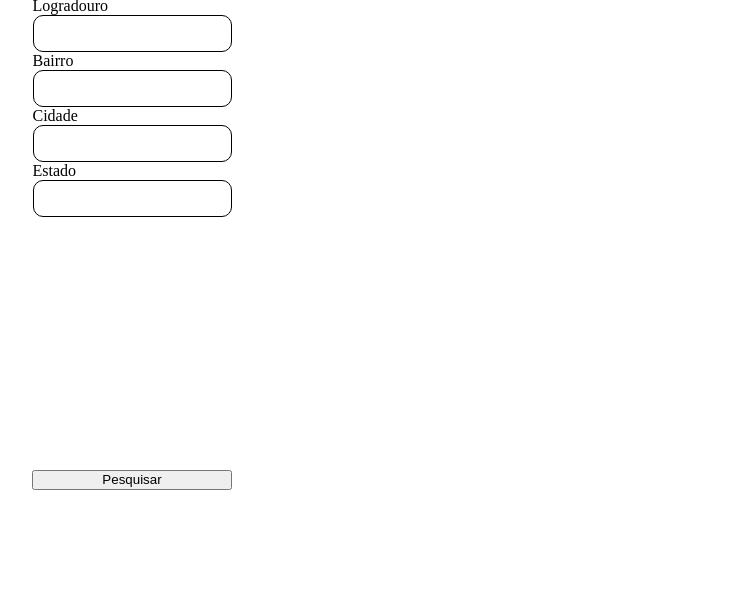
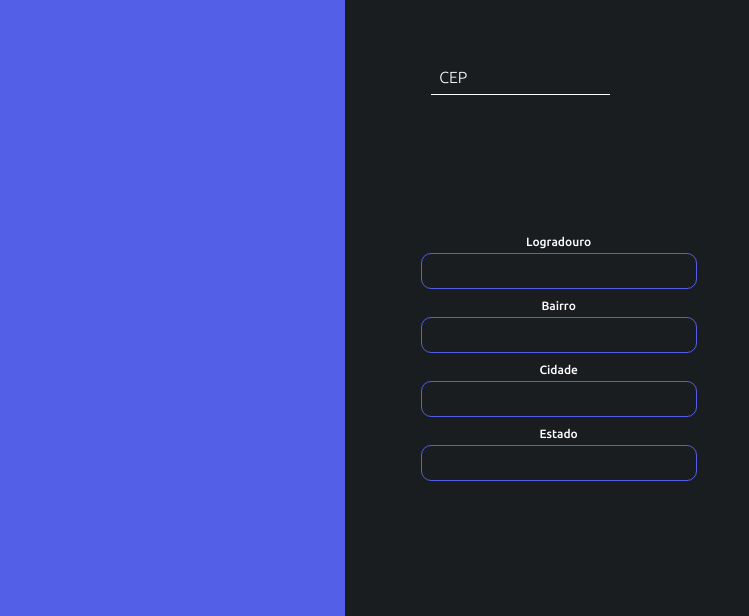
Before and after one commit to JuniorMacedo91/address-finder, a website: page index.html in a window 1280 px wide. Shown: the part 184-800 px from the top of the page, without its empty margins (508-1257 px from the left). Drawn offline with Linux system fonts and the light colour scheme.

Commit message:
Add files via upload

```diff
--- a/index.html
+++ b/index.html
@@ -9,10 +9,18 @@
 </head>
 <body>
     <div class="container">
+
+        <div class="image_box"></div>
+
+        <div class="form_container">
+
+            <h1 id="title">Find your road</h1>
+
+            <label id="zipcode" for="CEP">
+                <input type="text" id="cep" placeholder="CEP">
+            </label>
+
             <form class="form_box">
-
-            <label for="CEP">CEP</label>
-            <input type="text" id="cep" placeholder="00000-000">
 
                 <label for="Logradouro">Logradouro</label>
                 <input type="text" id="logradouro">
@@ -27,7 +35,7 @@
                 <input type="text" id="uf">
 
             </form>
-        <button id="search-btn">Pesquisar</button>
+        </div>
     </div>
 </body>
 <script src="script.js"></script>
--- a/style.css
+++ b/style.css
@@ -1,27 +1,69 @@
+@import url('https://fonts.googleapis.com/css2?family=Ubuntu:wght@300;500&display=swap');
+
 *{
     margin: 0;
     padding: 0;
     box-sizing: border-box;
+    font-family: 'Ubuntu', sans-serif;;
+    outline: none;
+    color: white;
 }
 
 .container{
     height: 100vh;
     display: grid;
-    place-items: center;
+    grid-template-columns: 2fr 1fr;
+    background-color: #1A1D20;
+}
+.image_box{
+    background-color: #535FE6;
 }
 
-form{
+.form_container, .form_box{
+    width: 100%;
     display: grid;
-    place-content: center;
+    place-items: center;
+    align-items: start;
+    align-content: stretch;
 }
 
-#search-btn{
-    width: 200px;
-    height: 20px;
+.form_box{
+    padding: 1rem;
 }
 
-input {
-    padding: 10px;
+#title{
+    margin-top: 5rem;
+    font: bolder 3rem 'Ubuntu';
+}
+
+#cep{
+    width: 70%;
+    font-size: 1rem;
+    border:none;
+    border-bottom: 1px solid white;
+    border-radius: 0;
+}
+
+#cep:focus{
+    border-bottom: 1px solid #535FE6;
+    border-radius: 0;
+}
+
+#cep::placeholder{
+    color: white;
+}
+
+label{
+    font-size: 12px;
+    margin-bottom: 5px;
+}
+
+input{
+    width: 70%;
+    margin-bottom: 10px;
+    padding: 8px;
+    font: lighter 16px 'Ubuntu';
+    border:1px solid #535FE6;
     border-radius: 10px;
-    border:1px solid black;
+    background-color: transparent;
 }
```
Lines whose indentation alone changed are shown as unchanged.
